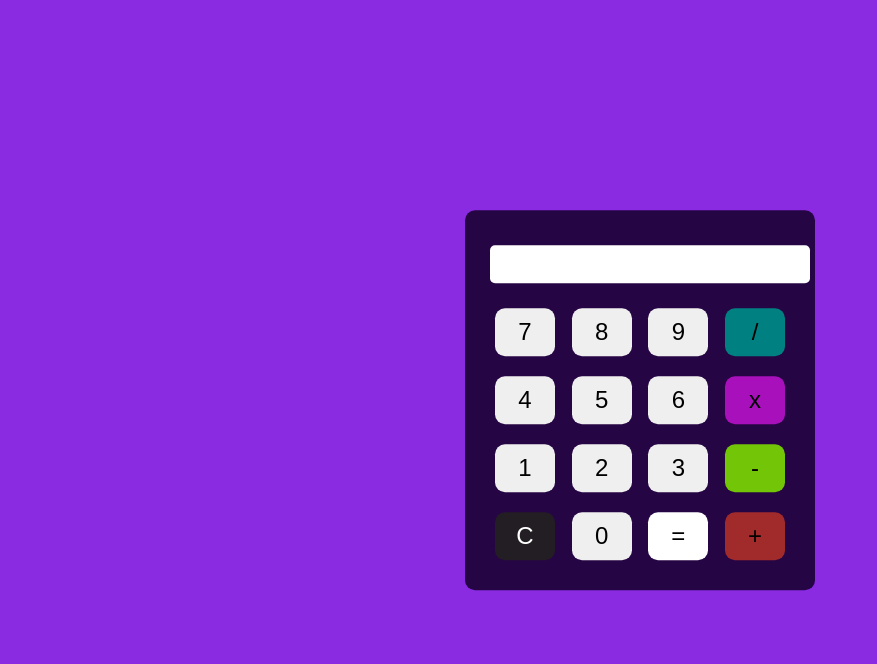
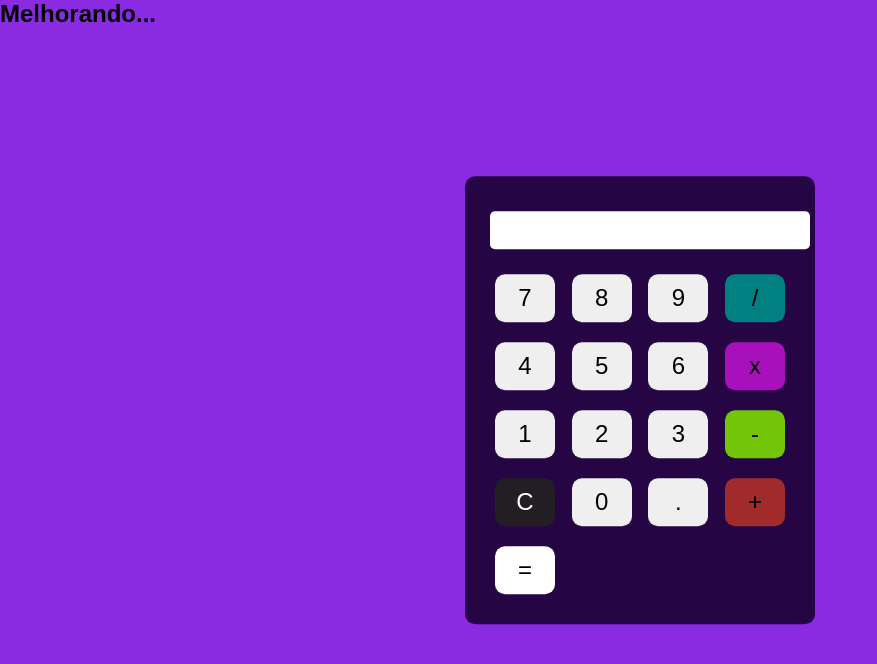
Before and after one commit to mateusesm/simple-calculator, a plain HTML site: page index.html in a window 1280 px wide. Shown: the whole page, without its empty margins (0-877 px from the left). Drawn offline with Linux system fonts and the light colour scheme.

Commit message:
update calc

```diff
--- a/css/calc.css
+++ b/css/calc.css
@@ -24,7 +24,7 @@ form {
     transform: translate(-50%, -50%);
 }
 
-form > div#calc > div > input[type="number"] {
+form > div#calc > div > input[type="text"] {
 
     margin-top: 10px;
     margin-bottom: 10px;
@@ -84,9 +84,9 @@ div#quarta input:nth-child(1):hover {
     background: #2e2730;
 }
 
-div#quarta input:nth-child(3) {
+div#quarta input:nth-child(5) {
     background: #ffffff;
 }
-div#quarta input:nth-child(3):hover {
+div#quarta input:nth-child(5):hover {
     background: rgb(231, 219, 219);
 }
--- a/index.html
+++ b/index.html
@@ -8,40 +8,44 @@
 </head>
 <body>
     <main>
+
+        <h1>Melhorando...</h1>
+
             <form name="calc">
 
                 <div id="calc">
 
                     <div>
-                        <input type="number" name="visor" id="visor">
+                        <input type="text" name="visor" id="visor">
                     </div>
 
                     <div id="primeira">
-                        <input type="button" value="7" class="botao-calc" onclick="botao(value)">
-                        <input type="button" value="8" class="botao-calc" onclick="botao(value)">
-                        <input type="button" value="9" class="botao-calc" onclick="botao(value)">
-                        <input type="button" value="/" class="botao-operador" onclick="getOperador(value)">
+                        <input type="button" value="7" class="botao-calc" onclick="getNumber(value)">
+                        <input type="button" value="8" class="botao-calc" onclick="getNumber(value)">
+                        <input type="button" value="9" class="botao-calc" onclick="getNumber(value)">
+                        <input type="button" value="/" class="botao-operador" onclick="getOperator(value)">
                     </div>
 
                     <div id="segunda">
-                        <input type="button" value="4" class="botao-calc" onclick="botao(value)">
-                        <input type="button" value="5" class="botao-calc" onclick="botao(value)">
-                        <input type="button" value="6" class="botao-calc" onclick="botao(value)">
-                        <input type="button" value="x" class="botao-calc" onclick="getOperador(value)">
+                        <input type="button" value="4" class="botao-calc" onclick="getNumber(value)">
+                        <input type="button" value="5" class="botao-calc" onclick="getNumber(value)">
+                        <input type="button" value="6" class="botao-calc" onclick="getNumber(value)">
+                        <input type="button" value="x" class="botao-calc" onclick="getOperator(value)">
                     </div>
 
                     <div id="terceira">
-                        <input type="button" value="1" class="botao-calc" onclick="botao(value)">
-                        <input type="button" value="2" class="botao-calc" onclick="botao(value)">
-                        <input type="button" value="3" class="botao-calc" onclick="botao(value)">
-                        <input type="button" value="-" class="botao-calc" onclick="getOperador(value)">
+                        <input type="button" value="1" class="botao-calc" onclick="getNumber(value)">
+                        <input type="button" value="2" class="botao-calc" onclick="getNumber(value)">
+                        <input type="button" value="3" class="botao-calc" onclick="getNumber(value)">
+                        <input type="button" value="-" class="botao-calc" onclick="getOperator(value)">
                     </div>
 
                     <div id="quarta">
-                        <input type="button" value="C" class="botao-apagar" onclick="apagar()">
-                        <input type="button" value="0" class="botao-calc" onclick="botao(value)">
-                        <input type="button" value="=" class="botao-igual" onclick="igual()">
-                        <input type="button" value="+" class="botao-calc" onclick="getOperador(value)">
+                        <input type="button" value="C" class="botao-apagar" onclick="deleteNumber()">
+                        <input type="button" value="0" class="botao-calc" onclick="getNumber(value)">
+                        <input type="button" value="." class="botao-calc" onclick="getNumber(value)">
+                        <input type="button" value="+" class="botao-calc" onclick="getOperator(value)">
+                        <input type="button" value="=" class="botao-igual" onclick="calcNumber()">
                     </div>
 
                 </div>
--- a/js/calc.js
+++ b/js/calc.js
@@ -1,47 +1,54 @@
-var visor = document.querySelector('#visor')
+const visor = document.querySelector('#visor')
 
 var sinal = ''
 
-var numero1 = 0
+var numeros = []
 
-var numero2 = 0
+function getOperator(operator) {
 
-function getOperador(operador) {
+    sinal = operator
 
-    sinal = operador
+    let numeroDigitado = Number(visor.value)
 
-    numero1 = Number(visor.value)
+    numeros.push(numeroDigitado)
 
     visor.value = ''
 
 }
 
-function botao(num) {
+function getNumber(num) {
 
-    if (visor.value == 0) {
+    if (visor.value == 0 && num != 0 ) {
 
-        visor.value = ''
+        let nNotZero = visor.value.replace('0', '')
+
+        visor.value = nNotZero
 
     }
 
     visor.value += num
 
+
 }
 
-function apagar() {
+function deleteNumber() {
 
     visor.value = 0
+    sinal = ''
+    numeros = [0]
 
 }
 
 
-function igual() {
+function calcNumber() {
 
-    numero2 = Number(visor.value)
+    let resultado = 0
 
-    let resultado = ''
+    let segundoNumero = Number(visor.value)
 
-    if (sinal == '/') {
+    numeros.push(segundoNumero)
+
+    /*if (sinal == '/') {
 
         resultado = numero1 / numero2
 
@@ -53,14 +60,19 @@ function igual() {
 
         resultado = numero1 - numero2
 
-    } else if (sinal == '+') {
+    } else*/ if (sinal == '+') {
 
-        resultado = numero1 + numero2
+        for (let c = 0; c < numeros.length; c++) {
 
+            resultado += numeros[c]
+
+        }
     }
 
-    visor.value = resultado
+    visor.value = Number(resultado)
 
     sinal = ''
 
+    numeros = [0]
+
 }
```
